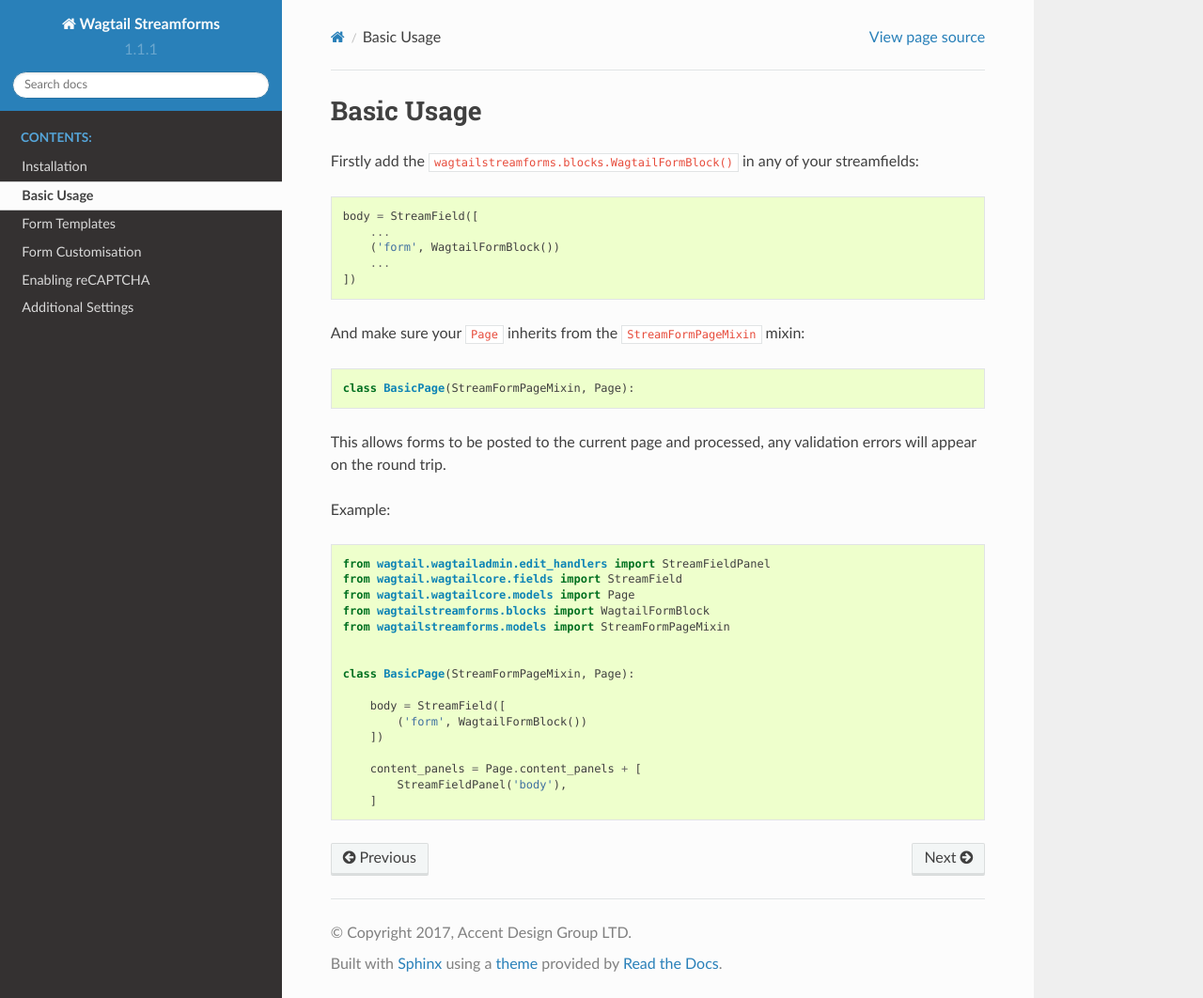
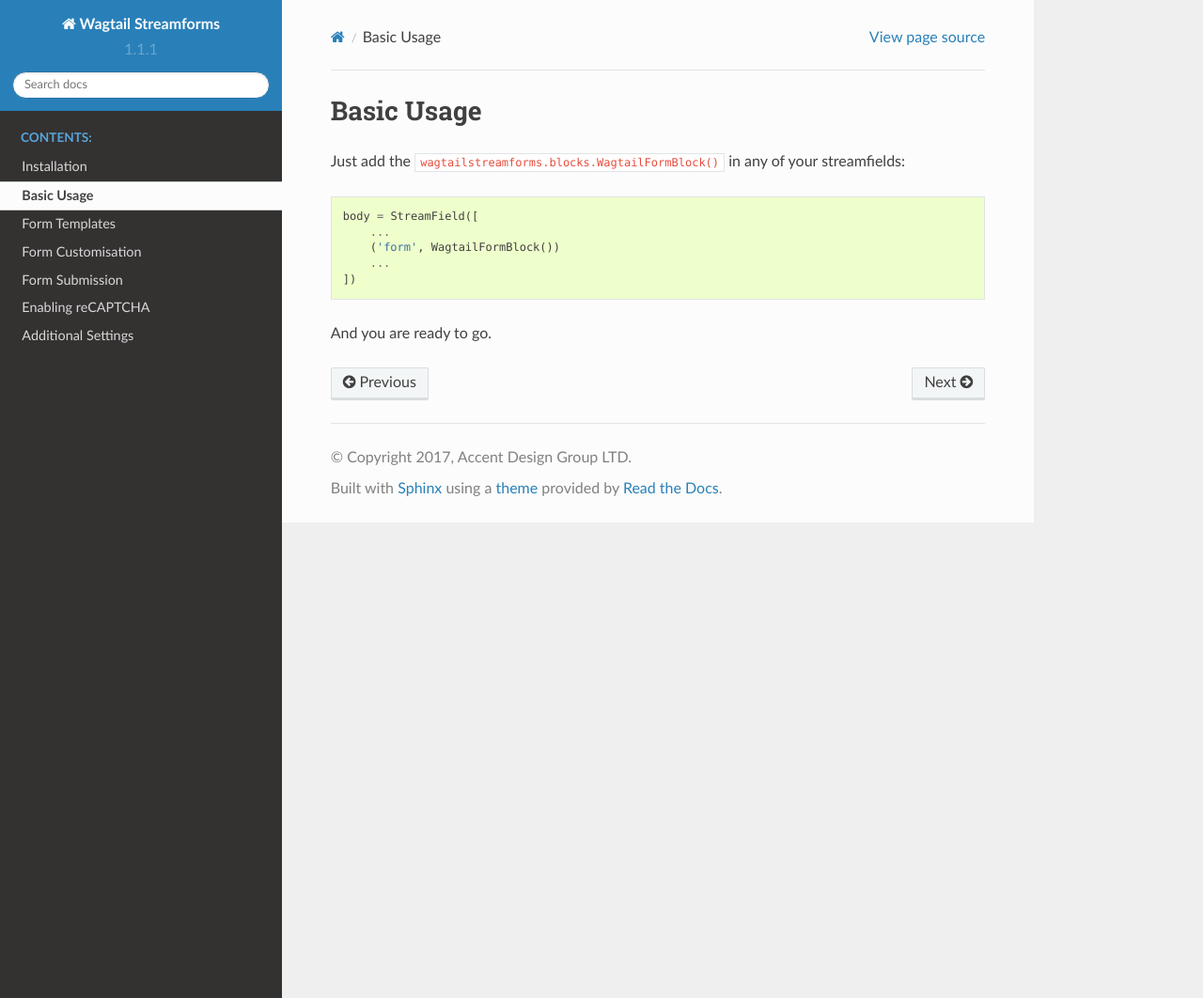
Before and after one commit to labd/wagtailstreamforms, a Sphinx documentation site: the page built from docs/usage.rst, in a window 1280 px wide and 1062 px high. Shown: the whole window at 94% size. Built offline with Sphinx 7.4.7 and the Read the Docs theme 2.0.0, drawn with Linux system fonts in a browser that asks for light colours.

Commit message:
added docs

```diff
--- a/docs/index.rst
+++ b/docs/index.rst
@@ -23,6 +23,7 @@
    usage
    templates
    forms
+   submission
    recaptcha
    additional
 
--- a/docs/usage.rst
+++ b/docs/usage.rst
@@ -1,7 +1,7 @@
 Basic Usage
 ===========
 
-Firstly add the ``wagtailstreamforms.blocks.WagtailFormBlock()`` in any of your streamfields:
+Just add the ``wagtailstreamforms.blocks.WagtailFormBlock()`` in any of your streamfields:
 
 .. code-block:: python
 
@@ -11,31 +11,4 @@
         ...
     ])
 
-And make sure your ``Page`` inherits from the ``StreamFormPageMixin`` mixin:
-
-.. code-block:: python
-
-    class BasicPage(StreamFormPageMixin, Page):
-
-This allows forms to be posted to the current page and processed, any validation errors will appear on the round trip.
-
-Example:
-
-.. code-block:: python
-
-    from wagtail.wagtailadmin.edit_handlers import StreamFieldPanel
-    from wagtail.wagtailcore.fields import StreamField
-    from wagtail.wagtailcore.models import Page
-    from wagtailstreamforms.blocks import WagtailFormBlock
-    from wagtailstreamforms.models import StreamFormPageMixin
-
-
-    class BasicPage(StreamFormPageMixin, Page):
-
-        body = StreamField([
-            ('form', WagtailFormBlock())
-        ])
-
-        content_panels = Page.content_panels + [
-            StreamFieldPanel('body'),
-        ]
+And you are ready to go.
```
Also changed, not shown: docs/submission.rst (added, +76 -0 lines).
